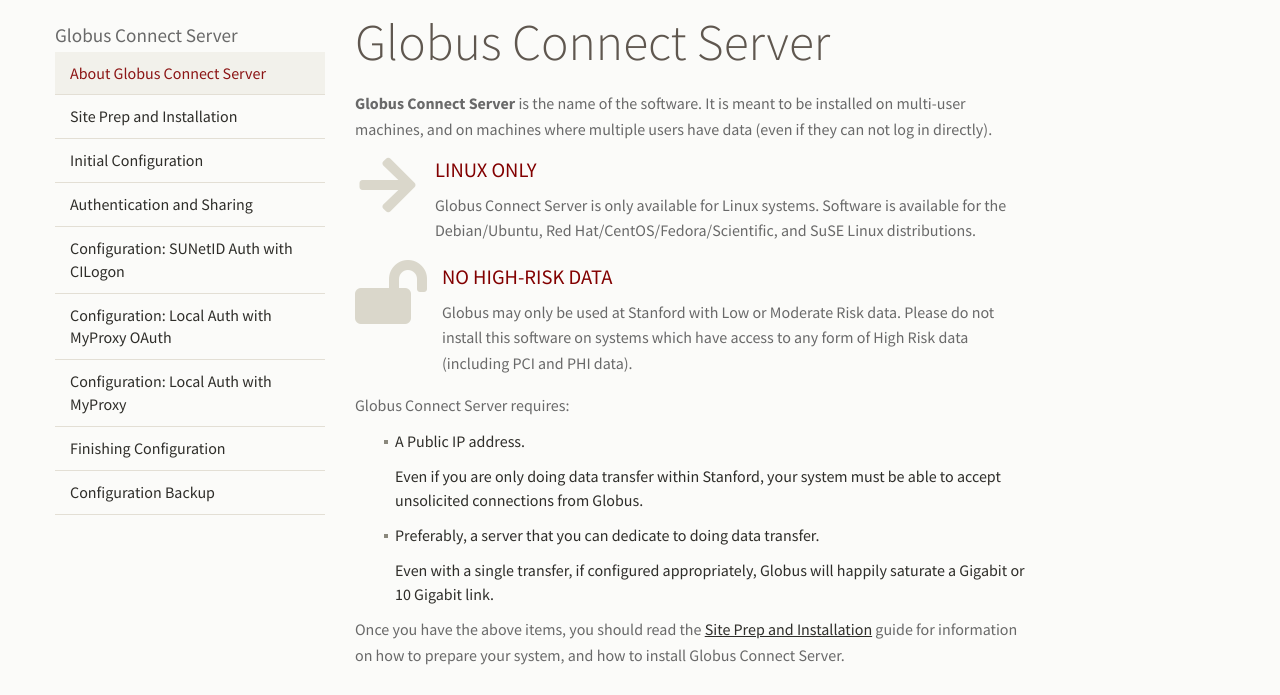
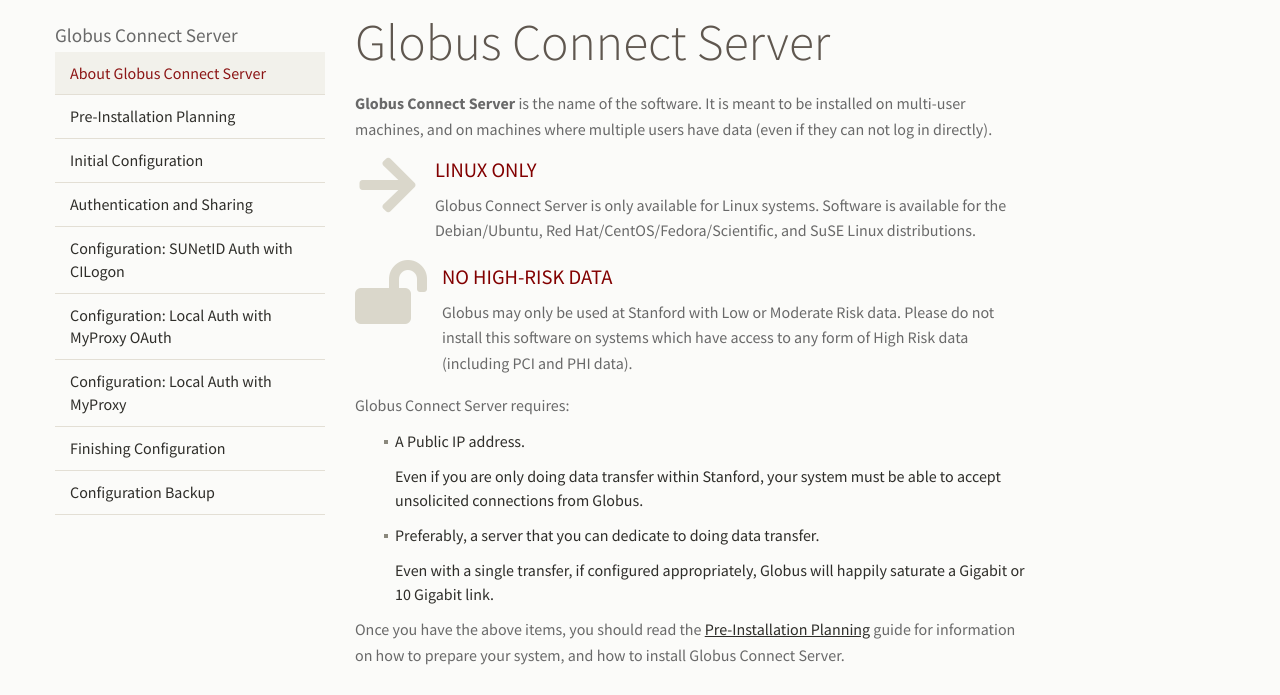
Before and after one commit to stanford-rc/globus.stanford.edu, a Jekyll site: the page built from server.md, in a window 1280 px wide. Shown: the part 257-952 px from the top of the page. Built offline with Jekyll 4.4.1, drawn with Linux system fonts in a browser that asks for light colours; nearby versions of some CDN libraries; comment, search, counter and statistics services are not loaded.

Commit message:
Change Site Prep title and link texts

```diff
--- a/_data/toc.yaml
+++ b/_data/toc.yaml
@@ -59,7 +59,7 @@
   items:
     - name: "About Globus Connect Server"
       target: "server"
-    - name: "Site Prep and Installation"
+    - name: "Pre-Installation Planning"
       target: "server/install"
     - name: "Initial Configuration"
       target: "server/configure"
--- a/server.md
+++ b/server.md
@@ -37,8 +37,7 @@ Globus Connect Server requires:
   Even with a single transfer, if configured appropriately, Globus will happily
   saturate a Gigabit or 10 Gigabit link.
 
-Once you have the above items, you should read the [Site Prep and
-Installation]({{ "server/install.html" | relative_url }}) guide for information
+Once you have the above items, you should read the [Pre-Installation Planning]({{ "server/install.html" | relative_url }}) guide for information
 on how to prepare your system, and how to install Globus Connect Server.
 
 {% include left-sidebar/transition.md %}
--- a/server/install.md
+++ b/server/install.md
@@ -1,6 +1,6 @@
 ---
 layout:      left-sidebar
-title:       Globus Connect Server Site Prep and Installation
+title:       Globus Connect Server Pre-Installation Planning
 title_line:  false
 description: Instructions on how to prepare your environment for Globus Connect Server.
 ---
```
